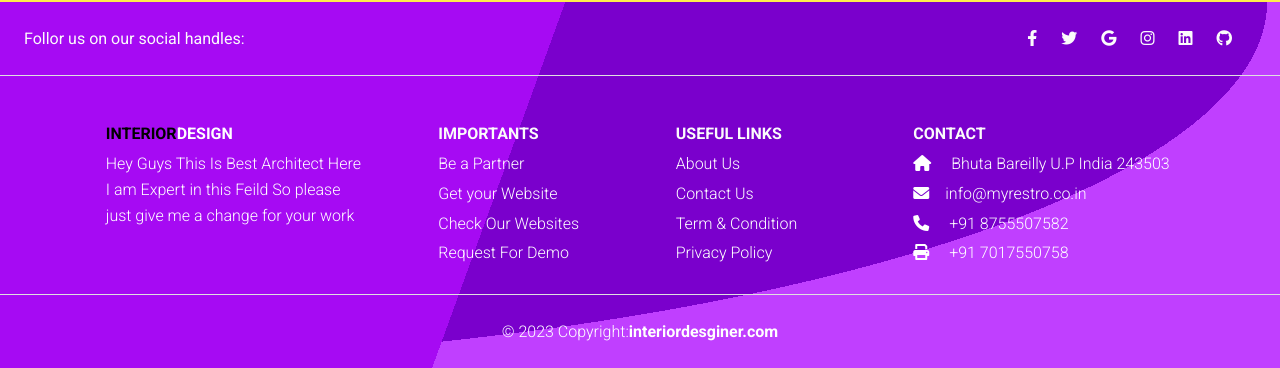
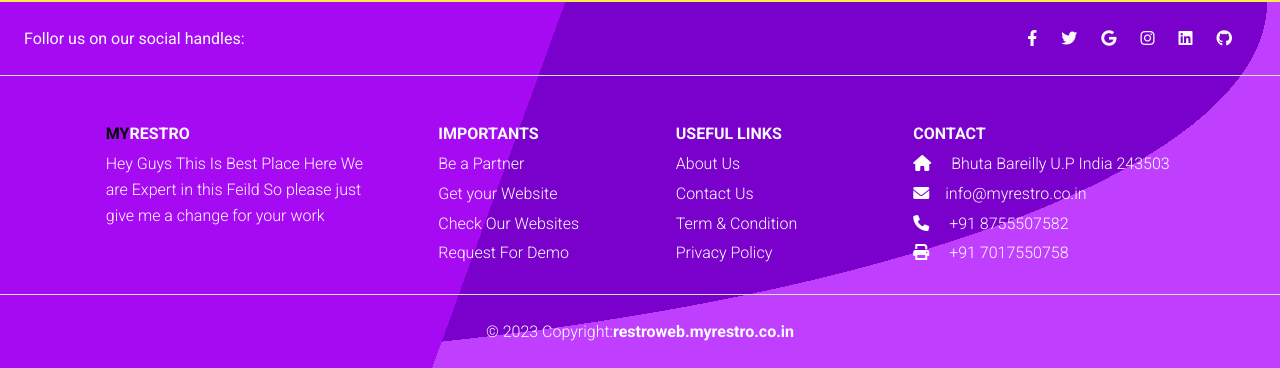
Before and after one commit to Mayankgangwr/InteriorPortfilio, a React (Create React App) app: page / in a window 1280 px wide. Shown: the part 3052-3420 px from the top of the page. Built offline with nearby package versions, Linux system fonts and the light colour scheme; a web font is replaced by a local one.

Commit message:
Update footer.js

```diff
--- a/src/footer.js
+++ b/src/footer.js
@@ -37,11 +37,11 @@ const Footer = () => {
                   className="text-uppercase d-flex footer-title fw-bold mb-2"
                   style={{ color: "#000" }}
                 >
-                  INTERIOR
-                  <div style={{ color: "rgb(255 255 255)" }}>DESIGN</div>
+                  My
+                  <div style={{ color: "rgb(255 255 255)" }}>Restro</div>
                 </h6>
                 <p className="footer-text-color">
-                  Hey Guys This Is Best Architect Here I am Expert in this Feild
+                  Hey Guys This Is Best Place Here We are Expert in this Feild
                   So please just give me a change for your work
                 </p>
               </div>
@@ -121,8 +121,11 @@ const Footer = () => {
         </section>
         <div className="text-center footer-text-color p-4 border-top">
           © 2023 Copyright:
-          <a className="footer-text-color fw-bold" href="#">
-            interiordesginer.com
+          <a
+            className="footer-text-color fw-bold"
+            href="https://restroweb.myrestro.co.in/"
+          >
+            restroweb.myrestro.co.in
           </a>
         </div>
       </footer>
```
